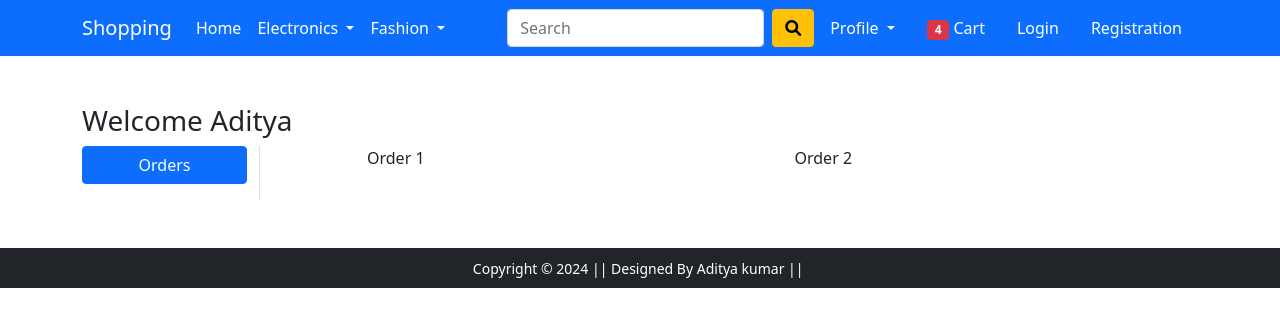
After one commit to adityakrsahu/ecommerce_project, a Django app: page /orders/ in a window 1280 px wide. The commit adds this page. Shown: the top 327 px of the page. Run offline with Django 5.2, Linux system fonts and the light colour scheme; some libraries are stand-ins or nearby versions.

Commit message:
order add

```diff
--- a/shopping/app/templates/app/base.html
+++ b/shopping/app/templates/app/base.html
@@ -65,7 +65,7 @@
               </a>
               <ul class="dropdown-menu" aria-labelledby="profileDropdown">
                 <li><a class="dropdown-item" href="{% url 'profile' %}">Profile</a></li>
-                <li><a class="dropdown-item" href="">Orders</a></li>
+                <li><a class="dropdown-item" href="{% url 'orders' %}">Orders</a></li>
                 <li><a class="dropdown-item" href="">Change Password</a></li>
                 <li><a class="dropdown-item" href="#">Logout</a></li>
               </ul>
--- /dev/null
+++ b/shopping/app/templates/app/orders.html
@@ -0,0 +1,21 @@
+{% extends 'app/base.html' %}
+{% load static %}
+{% block title %}Buy Now{% endblock title %}
+{% block main-content %}
+<div class="container my-5">
+    <div class="row">
+        <h3>Welcome Aditya</h3>
+        <div class="col-sm-2 border-end">
+            <ul class="list-unstyled">
+                <li class="d-grid"><a href="{% url 'orders' %}" class="btn btn-primary">Orders</a></li>
+            </ul>
+        </div>
+        <div class="col-sm-9 offset-sm-1">
+            <div class="row">
+                <div class="col-sm-6">Order 1</div>
+                <div class="col-sm-6">Order 2</div>
+            </div>
+        </div>
+    </div>
+</div>
+{% endblock main-content %}
--- a/shopping/app/urls.py
+++ b/shopping/app/urls.py
@@ -6,6 +6,9 @@ urlpatterns = [
     path('mobile/',mobile, name='mobile'),
     path('profile/',profile, name='profile'),
     path('address/', address, name='address'),
+    path('orders/', orders, name='orders'),
+    path('changepassword/',change_password, name='changepassword'),
+
 
 
 
--- a/shopping/app/views.py
+++ b/shopping/app/views.py
@@ -14,6 +14,11 @@ def profile(request):
  return render(request, 'app/profile.html')
 
 
-
 def address(request):
  return render(request, 'app/address.html')
+
+def orders(request):
+ return render(request, 'app/orders.html')
+
+def change_password(request):
+ return render(request, 'app/changepassword.html')
```
